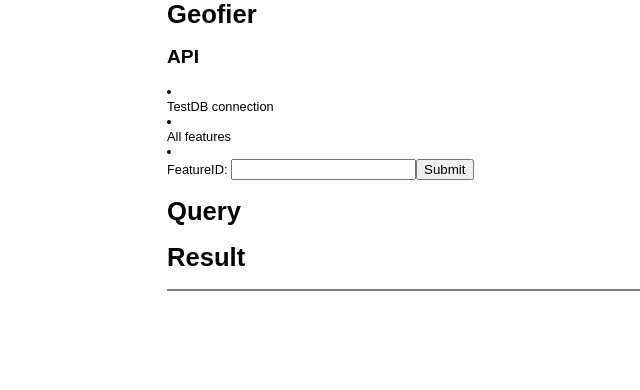
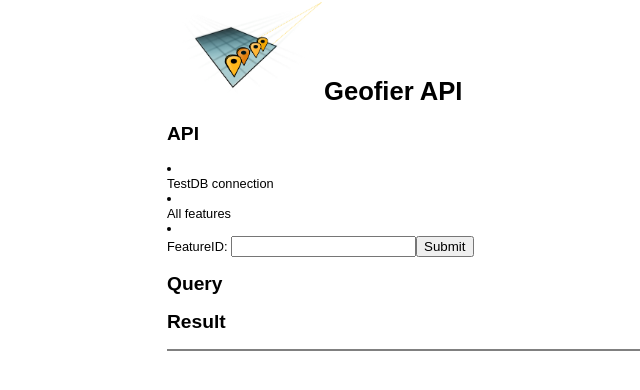
Before and after one commit to nachouve/geofier, a PHP site: page /rest.php in a window 1280 px wide. Shown: the top 390 px of the page, without its empty margins (25-665 px from the left). Run offline with PHP 8.4, Linux system fonts and the light colour scheme.

Commit message:
Added geofier logo

```diff
--- a/rest.php
+++ b/rest.php
@@ -55,17 +55,17 @@ $(":submit").click(function(a){
 </script>
 </head>
 <body>
-<h1>Geofier</h1>
+<h1><a href="/geofier"> <img src="images/geofier-logo.png" height="100px"/></a>Geofier API</h1>
 
 <h2>API</h2>
 <li><div class="api_wp" href="index.php/testdb">TestDB connection</div></li>
 <li><div class="api_wp" href="index.php/features">All features</div></li>
 <li><div> FeatureID: <input id="id_num"/><input type="submit" value="Submit"></div> </li>
 
-<h1>Query</h1>
+<h2>Query</h2>
 <div id="query"></div>
 
-<h1>Result</h1>
+<h2>Result</h2>
 <div id="result" style="border: 1px gray solid;">
 
 </div>
--- a/templates/intro.php
+++ b/templates/intro.php
@@ -19,11 +19,12 @@ blockquote{
     background-color:#f7f7f7;
     color:rgba(0,0,0,.75)
 }
+
 </style>
 
 </head>
 <body>
-<h1>Geofier Site</h1>
+<h1><img src="images/geofier-logo.png" height="100px"/> Geofier Site </h1>
 
 <blockquote>
   <h3>Geofier API</h3>
```
Also changed, not shown: images/geofier-logo.png (added).
